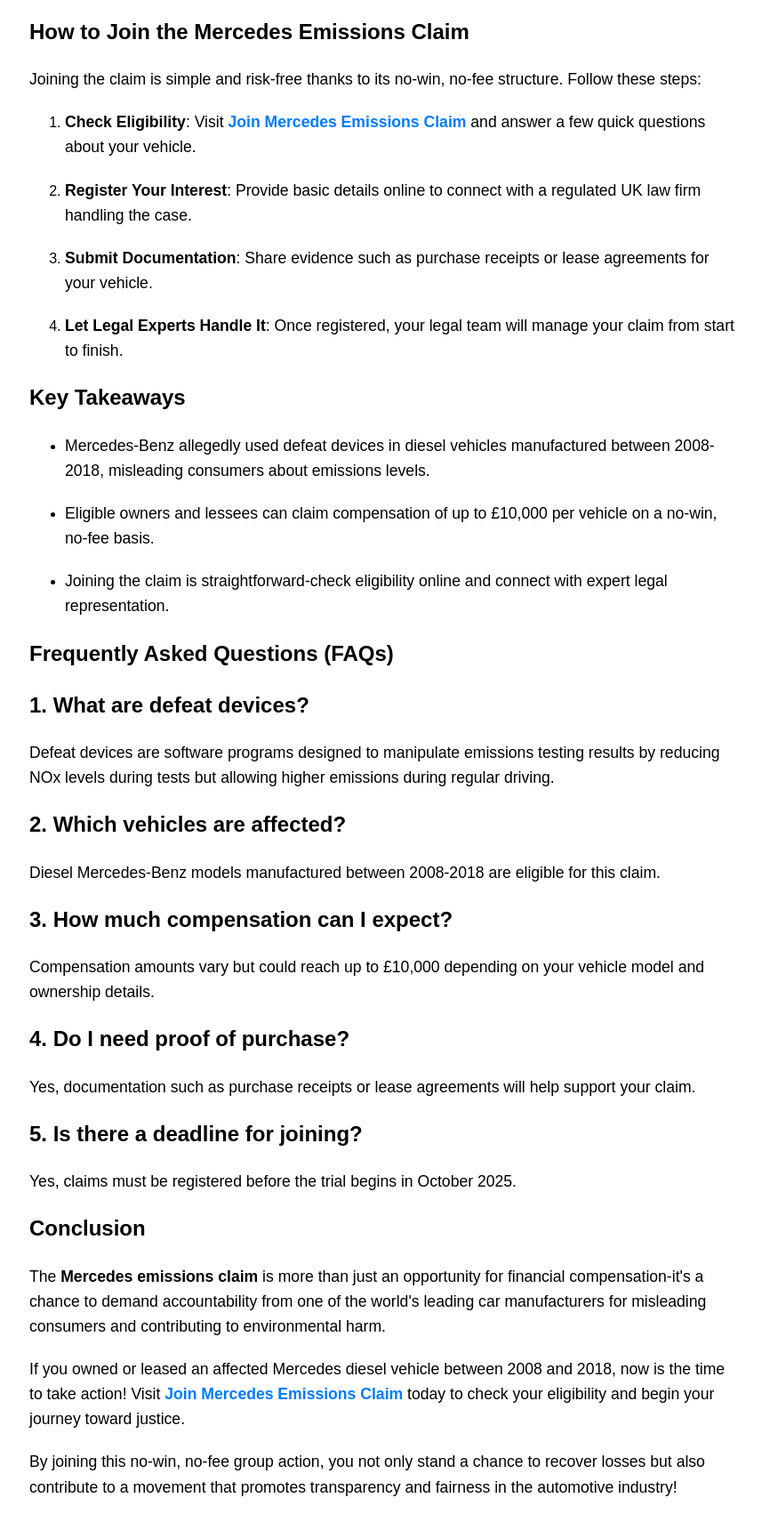
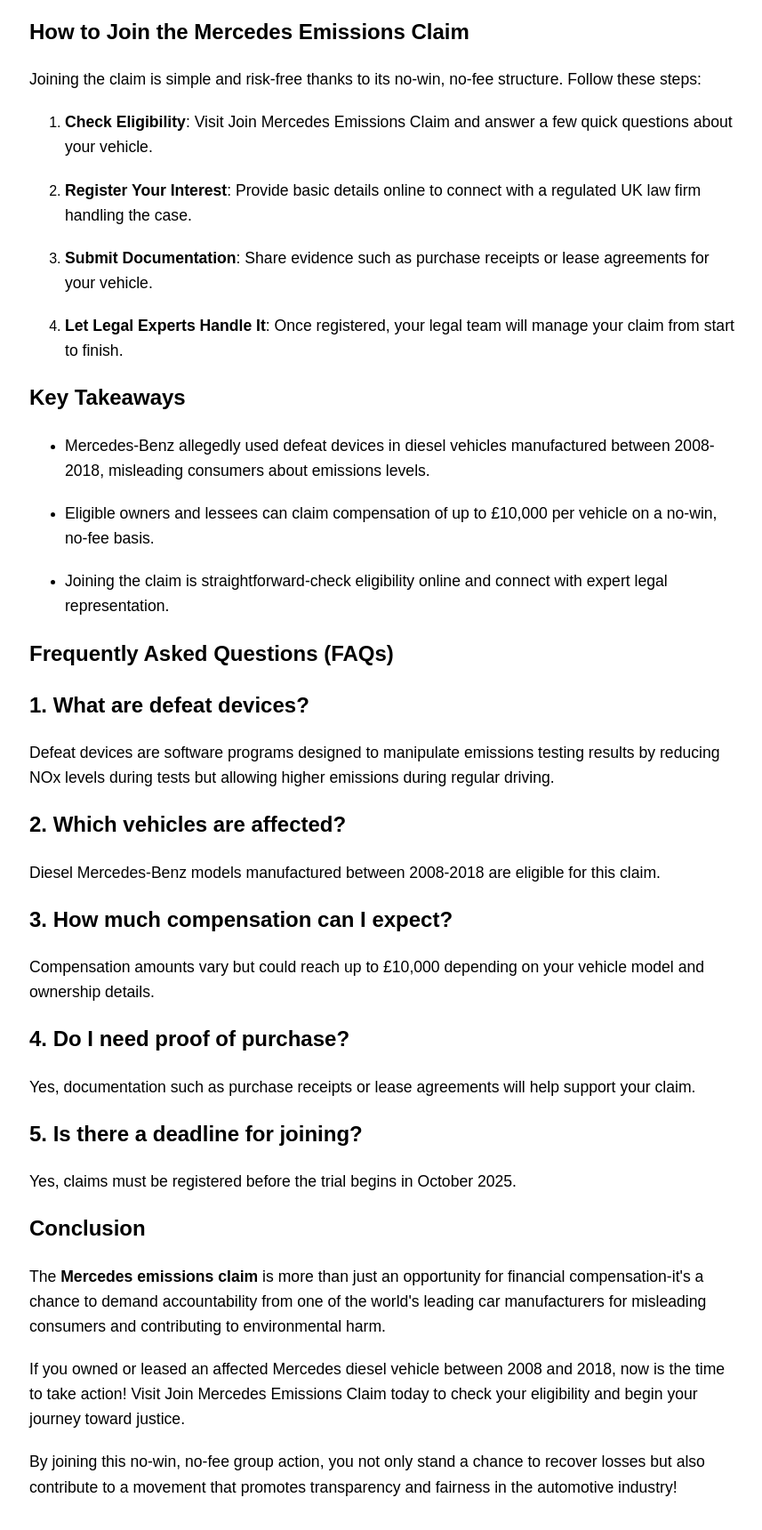
Before and after one commit to itspaulnewman/merceclaim, a plain HTML site: page index.html in a window 1280 px wide. Shown: the part 2408-4128 px from the top of the page at 89% size, without its empty margins (207-1064 px from the left). Drawn offline with Linux system fonts and the light colour scheme.

Commit message:
Update index.html

```diff
--- a/index.html
+++ b/index.html
@@ -116,7 +116,7 @@
 <p>Joining the claim is simple and risk-free thanks to its no-win, no-fee structure. Follow these steps:</p>
 <ol>
   <li>
-    <p><strong>Check Eligibility</strong>: Visit <a href="https://jointheclaim.com/mercedes-emissions-claim/">Join Mercedes Emissions Claim</a> and answer a few quick questions about your vehicle.</p>
+    <p><strong>Check Eligibility</strong>: Visit Join Mercedes Emissions Claim and answer a few quick questions about your vehicle.</p>
   </li>
   <li>
     <p><strong>Register Your Interest</strong>: Provide basic details online to connect with a regulated UK law firm handling the case.</p>
@@ -153,7 +153,7 @@
 <p>Yes, claims must be registered before the trial begins in October 2025.</p>
 <h2>Conclusion</h2>
 <p>The <strong>Mercedes emissions claim</strong> is more than just an opportunity for financial compensation-it's a chance to demand accountability from one of the world's leading car manufacturers for misleading consumers and contributing to environmental harm.</p>
-<p>If you owned or leased an affected Mercedes diesel vehicle between 2008 and 2018, now is the time to take action! Visit <a href="https://jointheclaim.com/mercedes-emissions-claim/">Join Mercedes Emissions Claim</a> today to check your eligibility and begin your journey toward justice.</p>
+<p>If you owned or leased an affected Mercedes diesel vehicle between 2008 and 2018, now is the time to take action! Visit Join Mercedes Emissions Claim today to check your eligibility and begin your journey toward justice.</p>
 <p>By joining this no-win, no-fee group action, you not only stand a chance to recover losses but also contribute to a movement that promotes transparency and fairness in the automotive industry!</p>
 
 
```
